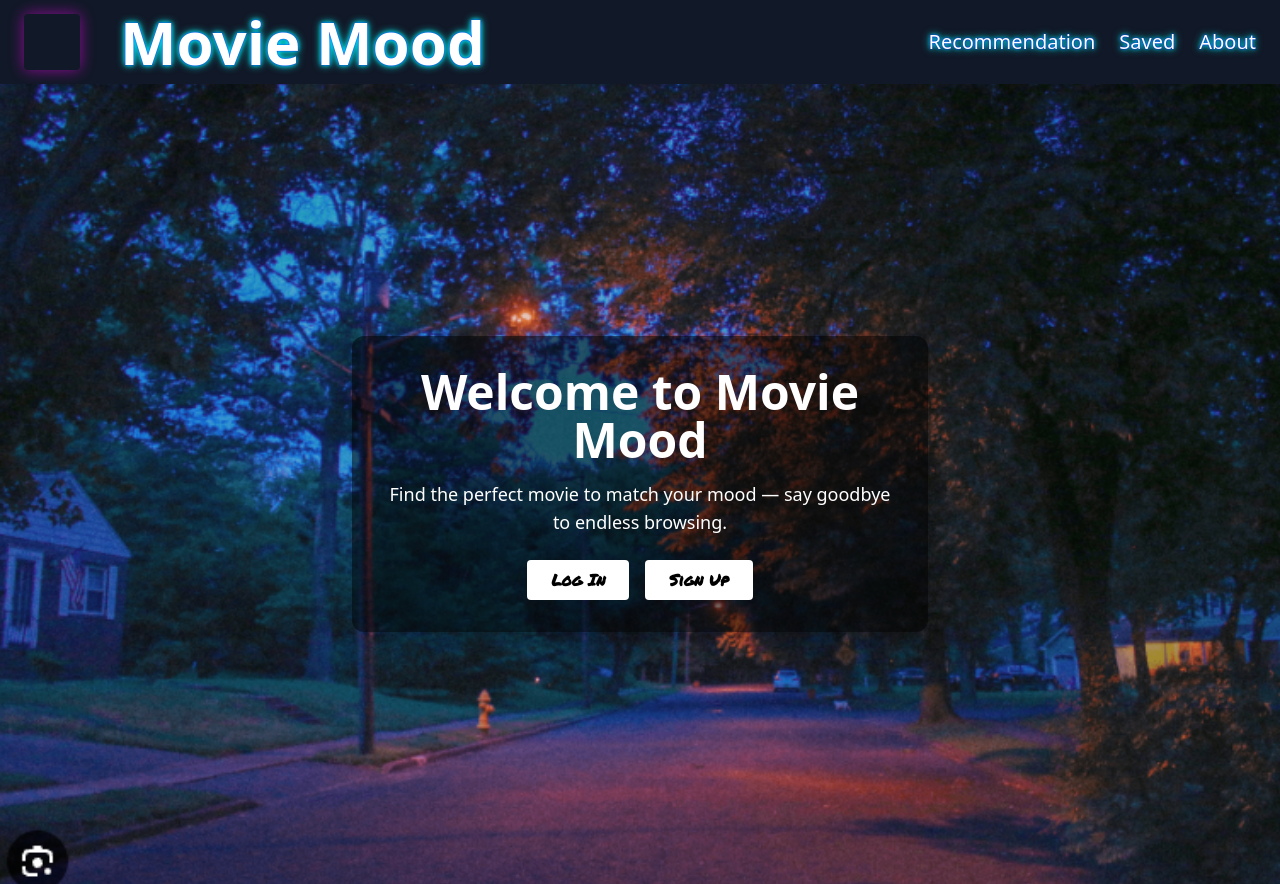
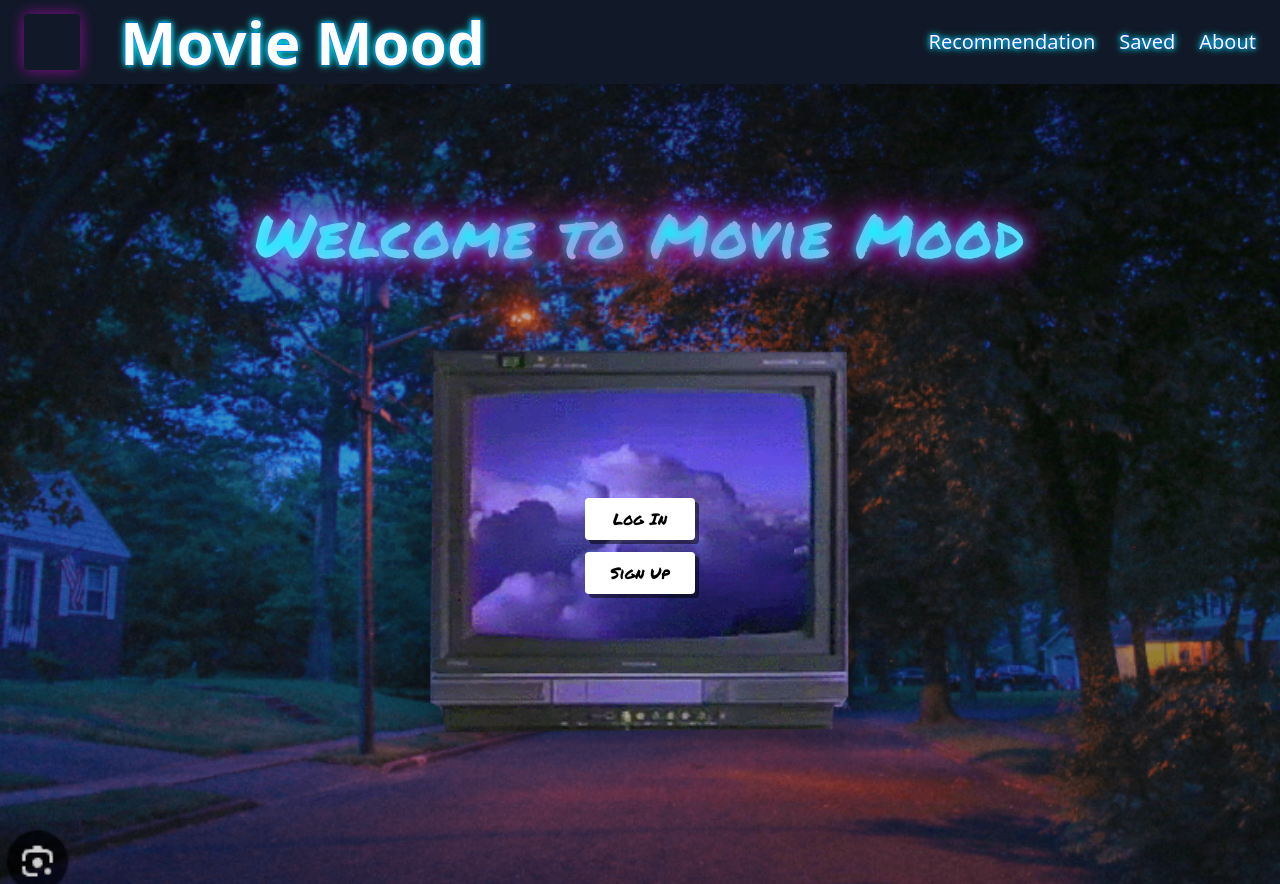
Before and after one commit to willfox0409/movie-mood-fe, a React (Vite) app: page / in a window 1280 px wide. Built offline with nearby package versions, Linux system fonts and the light colour scheme; grey boxes are pictures that could not be loaded; a web font is replaced by a local one.

Commit message:
feat: update styling on Landing Page

```diff
--- a/src/pages/LandingPage.jsx
+++ b/src/pages/LandingPage.jsx
@@ -1,6 +1,7 @@
 import React, { useRef, useState } from 'react';
 import LoginPanel from '../components/LoginPanel';
 import SignupPanel from '../components/SignupPanel';
+import { Typewriter } from 'react-simple-typewriter';
 
 function LandingPage() {
   const heroRef = useRef(null);
@@ -13,7 +14,7 @@ function LandingPage() {
     setShowLogin(true);
     setTimeout(() => {
       loginRef.current?.scrollIntoView({ behavior: 'smooth' });
-    }, 50); // slight delay to allow section to mount
+    }, 50);
   };
 
   const handleSignupClick = () => {
@@ -32,39 +33,84 @@ function LandingPage() {
 
   return (
     <div className="w-full">
-      {/* Hero Section */}
+     {/* Hero */}
       <section
         ref={heroRef}
-        className="h-screen w-full bg-cover bg-center flex flex-col items-center justify-center text-white px-6"
+        className="
+          relative w-full min-h-screen
+          bg-cover bg-center bg-no-repeat
+          flex flex-col items-center justify-center
+          text-white px-6
+        "
         style={{ backgroundImage: "url('/images/summer_suburb_dusk.png')" }}
       >
-        <div className="bg-black/50 p-8 rounded-xl max-w-xl text-center shadow-xl">
-          <h1 className="text-5xl font-bold mb-4 font-bitcount">Welcome to Movie Mood</h1>
-          <p className="text-lg mb-6 font-bitcount">
-            Find the perfect movie to match your mood — say goodbye to endless browsing.
-          </p>
-          <div className="flex justify-center gap-4">
+        {/* Soft gradient */}
+        <div className="absolute inset-0 bg-gradient-to-b from-black/35 via-transparent to-black/20 pointer-events-none" />
+
+        {/* Neon title */}
+        <h1
+          className="
+            relative z-10
+            text-5xl md:text-6xl font-permanent-marker tracking-wide text-center
+            [text-shadow:_0_0_12px_rgba(0,255,255,0.9),_0_0_24px_rgba(255,0,255,0.6)]
+            drop-shadow-[0_0_18px_rgba(255,0,255,0.55)]
+            -translate-y-4
+          "
+          style={{
+            backgroundImage:
+              'linear-gradient(90deg, #7DF9FF 0%, #FF6EC7 50%, #7DF9FF 100%)',
+            WebkitBackgroundClip: 'text',
+            color: 'transparent'
+          }}
+        >
+          Welcome to Movie Mood
+        </h1>
+
+        {/* TV with overlaid buttons */}
+        <div className="relative z-10 mt-12 w-[88%] max-w-md translate-y-2">
+          <img
+            src="/images/tv-sky.png"
+            alt="Retro TV"
+            className="w-full h-auto drop-shadow-[0_10px_30px_rgba(0,0,0,0.5)]"
+            loading="lazy"
+            draggable={false}
+          />
+          <div className="absolute inset-0 flex items-center justify-center">
+            <div className="flex flex-col gap-3">
               <button
-              className="bg-white text-black px-6 py-2 rounded hover:bg-gray-200 font-semibold transition"
+                className="
+                  px-6 py-2 text-black bg-white rounded
+                  border border-white/60 shadow-[4px_4px_0px_rgba(0,0,0,0.5)]
+                  hover:translate-x-[1px] hover:translate-y-[1px]
+                  hover:shadow-[2px_2px_0px_rgba(0,0,0,0.5)]
+                  transition-all
+                "
                 onClick={handleLoginClick}
               >
                 Log In
               </button>
               <button
-              className="bg-white text-black px-6 py-2 rounded hover:bg-gray-200 font-semibold transition"
+                className="
+                  px-6 py-2 text-black bg-white rounded
+                  border border-white/60 shadow-[4px_4px_0px_rgba(0,0,0,0.5)]
+                  hover:translate-x-[1px] hover:translate-y-[1px]
+                  hover:shadow-[2px_2px_0px_rgba(0,0,0,0.5)]
+                  transition-all
+                "
                 onClick={handleSignupClick}
               >
                 Sign Up
               </button>
             </div>
           </div>
+        </div>
       </section>
 
-      {/* Login Section — Only shows if `showLogin` is true */}
+      {/* Auth section */}
       {(showLogin || showSignup) && (
         <section
           ref={loginRef}
-          className="h-screen w-full bg-cover bg-center flex items-center justify-center px-6 py-12"
+          className="min-h-screen w-full bg-cover bg-center flex items-center justify-center px-6 py-12"
           style={{ backgroundImage: "url('/images/video-store.png')" }}
         >
           {showLogin && <LoginPanel onCancel={handleCancel} />}
```
Lines whose indentation alone changed are shown as unchanged.
